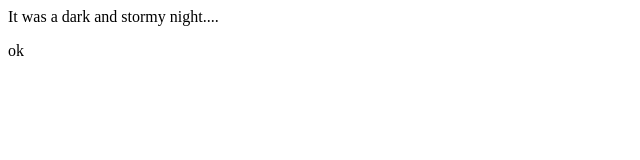
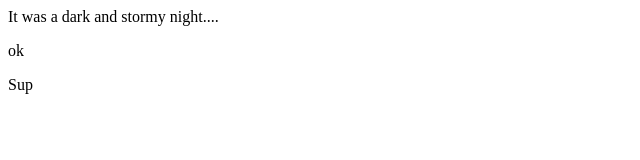
Before and after one commit to ParkinsonXC/fireside-story, a plain HTML site: page index.html in a window 1280 px wide. Shown: the full height of the page, 0-640 px from the left. Drawn offline with Linux system fonts and the light colour scheme.

Commit message:
added another line

```diff
--- a/index.html
+++ b/index.html
@@ -2,5 +2,6 @@
   <body>
     <p>It was a dark and stormy night....</p>
     <p> ok</p>
+    <p>Sup</p>
   </body>
 </html>
```
